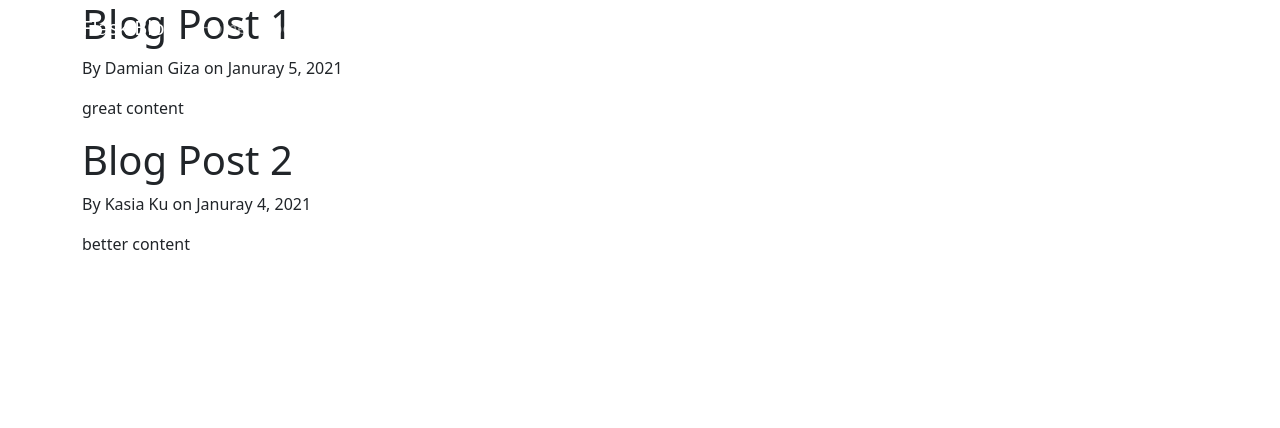
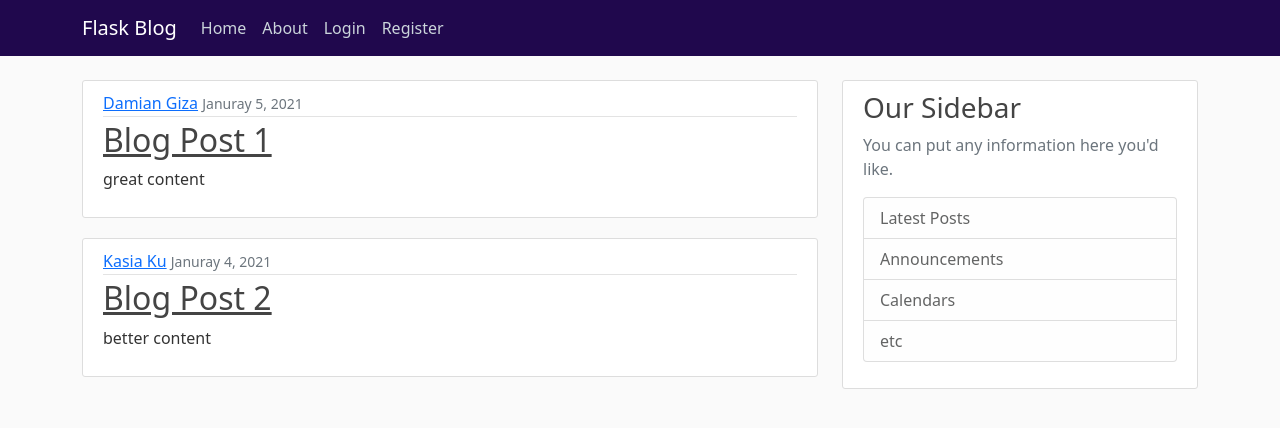
Before and after one commit to Damiangiza93/Flaskblog, a Flask app: page / in a window 1280 px wide. Shown: the top 428 px of the page. Run offline with Flask 2, Linux system fonts and the light colour scheme.

Commit message:
second part

```diff
--- a/flaskblog.py
+++ b/flaskblog.py
@@ -1,4 +1,4 @@
-from flask import Flask, escape, request, render_template
+from flask import Flask, render_template, url_for
 
 app = Flask(__name__)
 
--- /dev/null
+++ b/static/main.css
@@ -0,0 +1,80 @@
+body {
+    background: #fafafa;
+    color: #333333;
+    margin-top: 5rem;
+  }
+
+  h1, h2, h3, h4, h5, h6 {
+    color: #444444;
+  }
+
+  .bg-steel {
+    background-color: #20084d;
+  }
+
+  .site-header .navbar-nav .nav-link {
+    color: #cbd5db;
+  }
+
+  .site-header .navbar-nav .nav-link:hover {
+    color: #ffffff;
+  }
+
+  .site-header .navbar-nav .nav-link.active {
+    font-weight: 500;
+  }
+
+  .content-section {
+    background: #ffffff;
+    padding: 10px 20px;
+    border: 1px solid #dddddd;
+    border-radius: 3px;
+    margin-bottom: 20px;
+  }
+
+  .article-title {
+    color: #444444;
+  }
+
+  a.article-title:hover {
+    color: #428bca;
+    text-decoration: none;
+  }
+
+  .article-content {
+    white-space: pre-line;
+  }
+
+  .article-img {
+    height: 65px;
+    width: 65px;
+    margin-right: 16px;
+  }
+
+  .article-metadata {
+    padding-bottom: 1px;
+    margin-bottom: 4px;
+    border-bottom: 1px solid #e3e3e3
+  }
+
+  .article-metadata a:hover {
+    color: #333;
+    text-decoration: none;
+  }
+
+  .article-svg {
+    width: 25px;
+    height: 25px;
+    vertical-align: middle;
+  }
+
+  .account-img {
+    height: 125px;
+    width: 125px;
+    margin-right: 20px;
+    margin-bottom: 16px;
+  }
+
+  .account-heading {
+    font-size: 2.5rem;
+  }
--- a/templates/home.html
+++ b/templates/home.html
@@ -1,8 +1,15 @@
 {% extends "layout.html" %}
 {% block content %}
     {% for post in posts %}
-        <h1>{{ post.title }}</h1>
-        <p>By {{ post.author }} on {{ post.date_posted }}</p>
-        <p>{{ post.content }}</p>
+        <article class="media content-section">
+            <div class="media-body">
+            <div class="article-metadata">
+                <a class="mr-2" href="#">{{ post.author }}</a>
+                <small class="text-muted">{{ post.date_posted }}</small>
+            </div>
+            <h2><a class="article-title" href="#">{{ post.title }}</a></h2>
+            <p class="article-content">{{ post.content }}</p>
+            </div>
+        </article>
     {% endfor %}
 {% endblock content %}
--- a/templates/layout.html
+++ b/templates/layout.html
@@ -4,9 +4,10 @@
     <!-- Required meta tags -->
     <meta charset="utf-8">
     <meta name="viewport" content="width=device-width, initial-scale=1">
-
     <!-- Bootstrap CSS -->
     <link href="https://cdn.jsdelivr.net/npm/bootstrap@5.0.0-beta1/dist/css/bootstrap.min.css" rel="stylesheet" integrity="sha384-giJF6kkoqNQ00vy+HMDP7azOuL0xtbfIcaT9wjKHr8RbDVddVHyTfAAsrekwKmP1" crossorigin="anonymous">
+
+    <link rel="stylesheet" type="text/css" href="{{ url_for('static', filename='main.css') }}">
 
     {% if title %}
         <title>Flask Blog - {{ title }}</title>
@@ -25,7 +26,7 @@
                 <div class="collapse navbar-collapse" id="navbarToggle">
                     <div class="navbar-nav mr-auto">
                         <a class="nav-item nav-link" href="/">Home</a>
-                        <a class="nav-item nav-link" href="/">About</a>
+                        <a class="nav-item nav-link" href="/about">About</a>
                     </div>
                     <div class="navbar-nav">
                         <a class="nav-item nav-link" href="/login">Login</a>
@@ -35,10 +36,26 @@
             </div>
         </nav>
     </header>
-
-    <div class="container">
-        {% block content %}{% endblock %}
-    </div>
+    <main role="main" class="container">
+        <div class="row">
+          <div class="col-md-8">
+            {% block content %}{% endblock %}
+          </div>
+          <div class="col-md-4">
+            <div class="content-section">
+              <h3>Our Sidebar</h3>
+              <p class='text-muted'>You can put any information here you'd like.
+                <ul class="list-group">
+                  <li class="list-group-item list-group-item-light">Latest Posts</li>
+                  <li class="list-group-item list-group-item-light">Announcements</li>
+                  <li class="list-group-item list-group-item-light">Calendars</li>
+                  <li class="list-group-item list-group-item-light">etc</li>
+                </ul>
+              </p>
+            </div>
+          </div>
+        </div>
+      </main>
 
     <!-- Option 1: Bootstrap Bundle with Popper -->
     <script src="https://cdn.jsdelivr.net/npm/bootstrap@5.0.0-beta1/dist/js/bootstrap.bundle.min.js" integrity="sha384-ygbV9kiqUc6oa4msXn9868pTtWMgiQaeYH7/t7LECLbyPA2x65Kgf80OJFdroafW" crossorigin="anonymous"></script>
```
